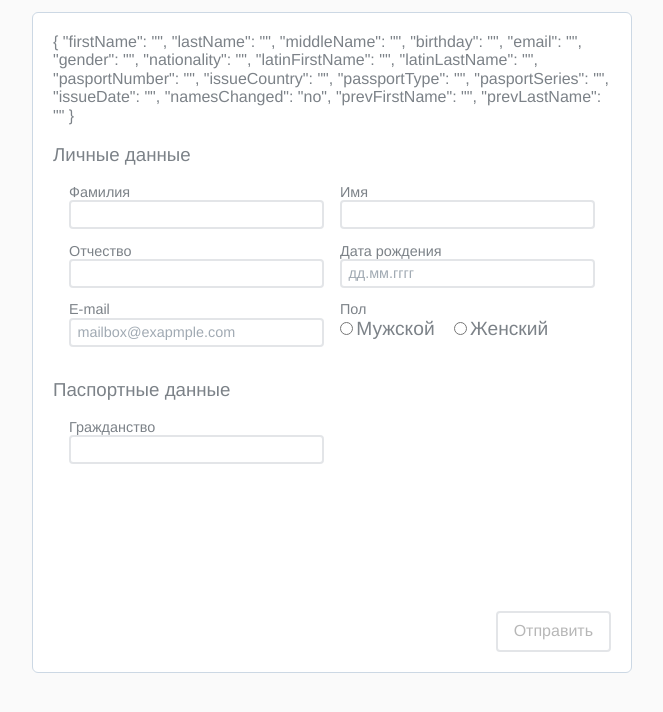
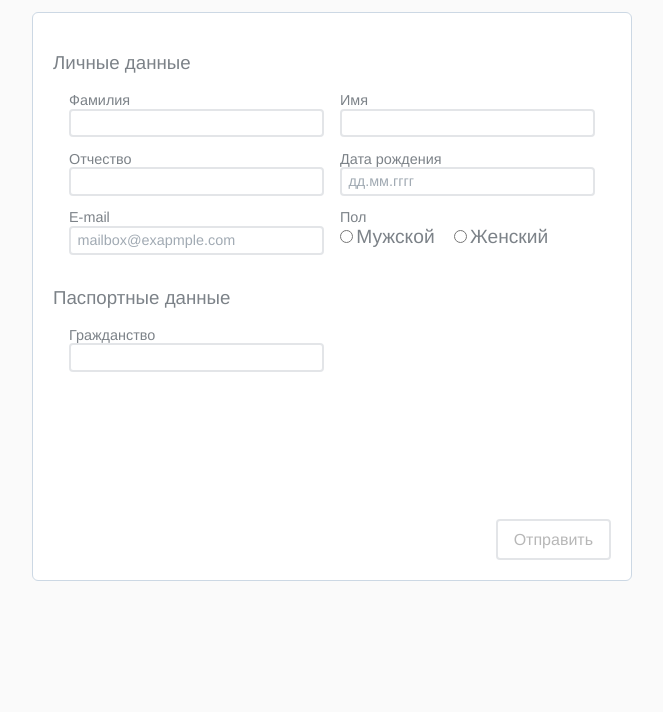
Before and after one commit to ozon-edu-vue-2021/required-task-4-i-hauryliuk, a Vue app: page / in a window 1280 px wide. Shown: the top 712 px of the page, without its empty margins (308-971 px from the left). Built offline with nearby package versions, Linux system fonts and the light colour scheme.

Commit message:
feat: implement user data log when submitting form

```diff
--- a/src/components/Form.vue
+++ b/src/components/Form.vue
@@ -1,6 +1,5 @@
 <template>
-  <form class="form" autocomplete="off">
-    <div style="pading: 1em;">{{formData}}</div>
+  <form class="form" autocomplete="off" @submit.prevent="formSubmitHandler">
     <h3>Личные данные</h3>
     <div class="field-set">
       <div class="field">
@@ -221,6 +220,14 @@ export default {
     nationalityDropdownCloseHandler(val) {
       this.isNationalityDropdownClosed = val;
     },
+    formSubmitHandler() {
+      const userData = {};
+      console.log(Object.keys(this.formData).forEach((key) => {
+        if (this.formData[key])
+        userData[key] = this.formData[key];
+      }));
+      console.log(JSON.stringify(userData));
+    },
   },
   watch: {
     isNamesChanged(newVal) {
```
